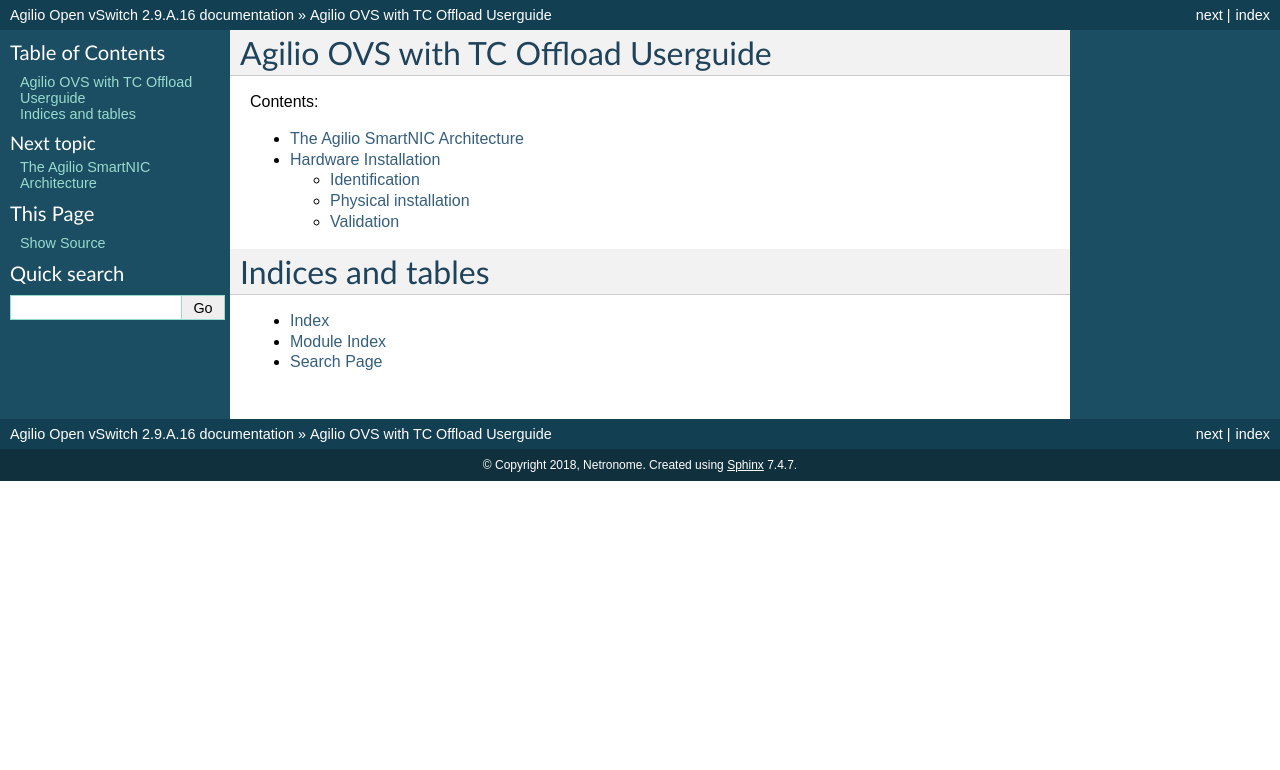
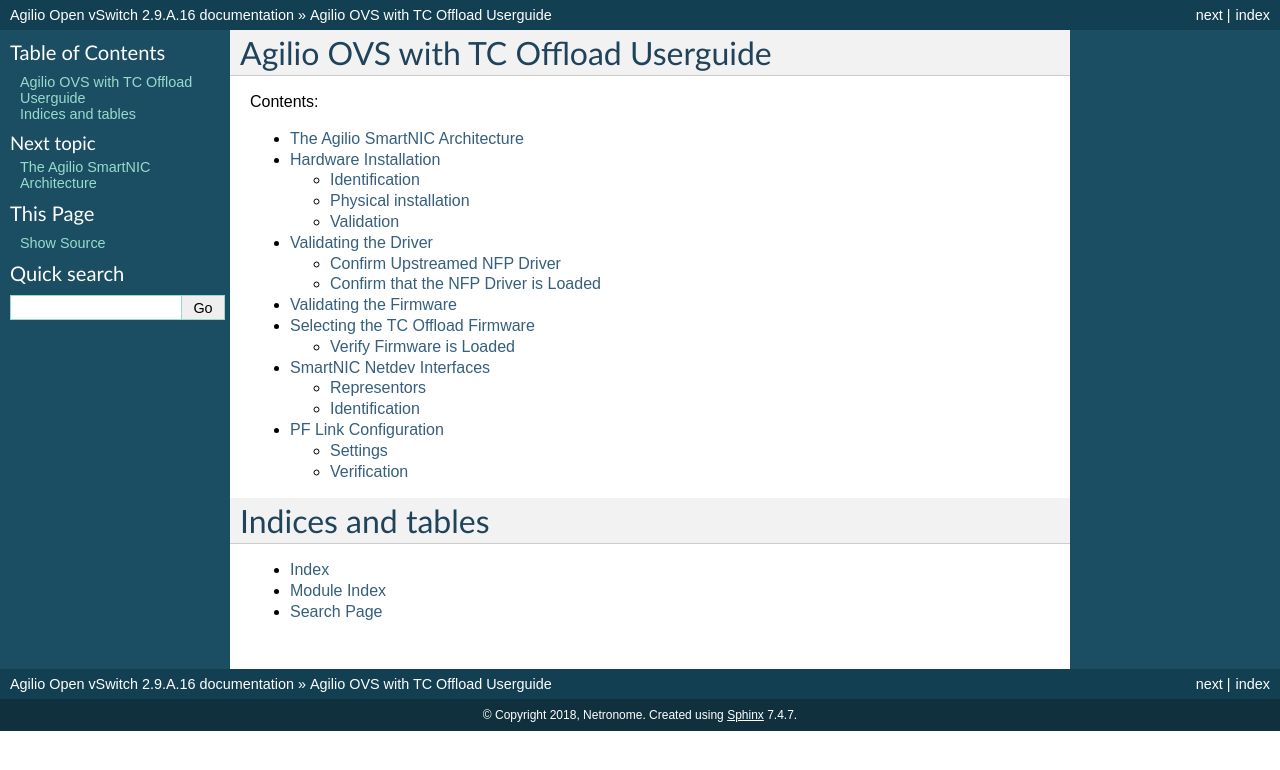
Before and after one commit to macris-xiao/disa-user-guide, a Sphinx documentation site: the page built from docs/index.rst, in a window 1280 px wide. Shown: the top 770 px of the page. Built offline with Sphinx 7.4.7, drawn with Linux system fonts in a browser that asks for light colours; formulas are drawn with MathJax 3; some of the changed lines change nothing that is shown.

Commit message:
Copied Chapter Four in Google Doc version to 03_Driver_and_Firmware.rst
Change-Id: Ib68c369710cdb67d99ed46bbf256965588f1c5bc

```diff
--- /dev/null
+++ b/docs/03_Driver_and_Firmware.rst
@@ -0,0 +1,537 @@
+Validating the Driver
+=======================
+
+The Netronome SmartNIC physical function driver with support for OVS-TC offload
+is included in Linux 4.13 and later kernels. The list of minimum required
+operating system distributions and their respective kernels which include the
+nfp driver are as follows:
+
+================ ======================
+Operating System Kernel package version
+================ ======================
+RHEL/Centos 7.5  3.10.0-862.el7
+Ubuntu 18.04 LTS 4.15.0-20.21
+================ ======================
+
+Confirm Upstreamed NFP Driver
+-----------------------------
+
+To confirm that your current Operating System contains the upstreamed nfp
+module:
+
+.. code:: bash
+
+    $ modinfo nfp | head -3
+    filename:
+    /lib/modules/<kernel package version>/kernel/drivers/net/ethernet/netronome/nfp/nfp.ko.xz
+    description:    The Netronome Flow Processor (NFP) driver.
+    license:        GPL
+
+.. note::
+    If the module is not found in your current kernel, refer to Appendix C:
+    Installing the Out-of-Tree NFP Driver for instructions on installing the out-of-tree NFP driver,
+    or simply upgrade your distributions and kernel version to include the upstreamed drivers.
+
+Confirm that the NFP Driver is Loaded
+-------------------------------------
+
+Use lsmod to list the loaded driver modules and use grep to match the
+expression for the NFP drivers:
+
+.. code:: bash
+
+    $ lsmod | grep nfp
+    nfp                   161364  0
+
+If the NFP driver isn’t loaded, try run the following command to manually load
+the module:
+
+.. code:: bash
+
+    $ modprobe nfp
+
+Validating the Firmware
+=======================
+
+Netronome SmartNICs are fully programmable devices and thus depend on the
+driver to load firmware onto the device at runtime. It is important to note
+that the functionality of the SmartNIC significantly depends on the firmware
+loaded. The firmware files should be present in the following directory
+(contents may vary depending on the installed firmware):
+
+.. code:: bash
+
+    $ ls -ogR --time-style="+" /lib/firmware/netronome/
+    /lib/firmware/netronome/:
+    total 8
+    drwxr-xr-x. 2 4096  flower
+    drwxr-xr-x. 2 4096  nic
+    lrwxrwxrwx  1   31  nic_AMDA0081-0001_1x40.nffw -> nic/nic_AMDA0081-0001_1x40.nffw
+    lrwxrwxrwx  1   31  nic_AMDA0081-0001_4x10.nffw -> nic/nic_AMDA0081-0001_4x10.nffw
+    lrwxrwxrwx  1   31  nic_AMDA0096-0001_2x10.nffw -> nic/nic_AMDA0096-0001_2x10.nffw
+    lrwxrwxrwx  1   31  nic_AMDA0097-0001_2x40.nffw -> nic/nic_AMDA0097-0001_2x40.nffw
+    lrwxrwxrwx  1   36  nic_AMDA0097-0001_4x10_1x40.nffw -> nic/nic_AMDA0097-0001_4x10_1x40.nffw
+    lrwxrwxrwx  1   31  nic_AMDA0097-0001_8x10.nffw -> nic/nic_AMDA0097-0001_8x10.nffw
+    lrwxrwxrwx  1   36  nic_AMDA0099-0001_1x10_1x25.nffw -> nic/nic_AMDA0099-0001_1x10_1x25.nffw
+    lrwxrwxrwx  1   31  nic_AMDA0099-0001_2x10.nffw -> nic/nic_AMDA0099-0001_2x10.nffw
+    lrwxrwxrwx  1   31  nic_AMDA0099-0001_2x25.nffw -> nic/nic_AMDA0099-0001_2x25.nffw
+    lrwxrwxrwx  1   34  pci-0000:04:00.0.nffw -> flower/nic_AMDA0097-0001_2x40.nffw
+    lrwxrwxrwx  1   34  pci-0000:06:00.0.nffw -> flower/nic_AMDA0096-0001_2x10.nffw
+
+    /lib/firmware/netronome/flower:
+    total 11692
+    lrwxrwxrwx. 1      17  nic_AMDA0081-0001_1x40.nffw -> nic_AMDA0097.nffw
+    lrwxrwxrwx. 1      17  nic_AMDA0081-0001_4x10.nffw -> nic_AMDA0097.nffw
+    lrwxrwxrwx. 1      17  nic_AMDA0096-0001_2x10.nffw -> nic_AMDA0096.nffw
+    -rw-r--r--. 1 3987240  nic_AMDA0096.nffw
+    lrwxrwxrwx. 1      17  nic_AMDA0097-0001_2x40.nffw -> nic_AMDA0097.nffw
+    lrwxrwxrwx. 1      17  nic_AMDA0097-0001_4x10_1x40.nffw -> nic_AMDA0097.nffw
+    lrwxrwxrwx. 1      17  nic_AMDA0097-0001_8x10.nffw -> nic_AMDA0097.nffw
+    -rw-r--r--. 1 3988184  nic_AMDA0097.nffw
+    lrwxrwxrwx. 1      17  nic_AMDA0099-0001_2x10.nffw -> nic_AMDA0099.nffw
+    lrwxrwxrwx. 1      17  nic_AMDA0099-0001_2x25.nffw -> nic_AMDA0099.nffw
+    -rw-r--r--. 1 3990552  nic_AMDA0099.nffw
+
+    /lib/firmware/netronome/nic:
+    total 12220
+    -rw-r--r--. 1 1380496  nic_AMDA0081-0001_1x40.nffw
+    -rw-r--r--. 1 1389760  nic_AMDA0081-0001_4x10.nffw
+    -rw-r--r--. 1 1385608  nic_AMDA0096-0001_2x10.nffw
+    -rw-r--r--. 1 1385664  nic_AMDA0097-0001_2x40.nffw
+    -rw-r--r--. 1 1391944  nic_AMDA0097-0001_4x10_1x40.nffw
+    -rw-r--r--. 1 1397880  nic_AMDA0097-0001_8x10.nffw
+    -rw-r--r--. 1 1386616  nic_AMDA0099-0001_1x10_1x25.nffw
+    -rw-r--r--. 1 1385608  nic_AMDA0099-0001_2x10.nffw
+    -rw-r--r--. 1 1386368  nic_AMDA0099-0001_2x25.nffw
+
+If netronome/flower is not present, the linux-firmware package on the system is
+probably outdated and does not contain the upstreamed OVS-TC firmware, refer to
+Upgrading TC Firmware for upgrade instructions. The NFP driver will search for
+firmware in /lib/firmware/netronome. Firmware is searched for in the following
+order and the first firmware to be successfully found and loaded is used by the
+driver::
+
+    serial-<serial-no>.nffw
+        pci-<pcidev>.nffw
+            nic-<type>_<media>.nffw
+
+This search is logged by the kernel when the driver is loaded. For example:
+
+.. code:: bash
+
+    $ dmesg | grep -A 4 nfp.*firmware
+    [  3.260788] nfp 0000:04:00.0: nfp: Looking for firmware file in order of priority:
+    [  3.260810] nfp 0000:04:00.0: nfp:   netronome/serial-00-15-4d-13-51-0c-10-ff.nffw: not found
+    [  3.260820] nfp 0000:04:00.0: nfp:   netronome/pci-0000:04:00.0.nffw: not found
+    [  3.262138] nfp 0000:04:00.0: nfp:   netronome/nic_AMDA0097-0001_2x40.nffw: found, loading...
+
+The version of the loaded firmware for a particular <netdev> interface, as
+found in SmartNIC Netdev Interfaces (for example enp4s0), or an interface’s
+port <netdev port> (eg enp4s0np0) can be displayed with the ethtool command
+
+.. code:: bash
+
+    $ ethtool -i <netdev/netdev port>
+    driver: nfp
+    version: 3.10.0-862.el7.x86_64 SMP mod_u
+    firmware-version: 0.0.3.5 0.20 nic-792810 nic
+    expansion-rom-version:
+    bus-info: 0000:04:00.0
+
+Firmware versions are displayed in order; NFD version, NSP version, APP FW
+version, driver APP. The specific output above shows that basic NIC firmware is
+running on the card, as indicated by "nic" in the firmware-version field.
+
+Selecting the TC Offload Firmware
+=================================
+
+In order to initialise the SmartNIC with the TC offload firmware, a symbolic
+link based on the PCI address of the SmartNIC must be directed to the desired
+firmware. When the kernel module is loaded, it will load the specified firmware
+instead of the default CoreNIC firmware. The TC offloaded firmware is located
+in the netronome/flower directory in lib/firmware.
+
+Creation and persistence of a symbolic link between the OVS-TC firmware to the
+SmartNIC associated PCI address is automated with the subsequent script.
+Review SmartNIC Netdev Interfaces to identify the SmartNIC’s netdev. The script
+in Hardware Installation: Identification details how to identify the SmartNIC’s
+assembly, however, it is recommended to run the following script with the scan
+parameter which queries the device’s assembly through the debug interface.
+
+.. code:: bash
+
+    #!/bin/bash
+    DEVICE=${1}
+    DEFAULT_ASSY=scan
+    ASSY=${2:-${DEFAULT_ASSY}}
+    APP=${3:-flower}
+
+    if [ "x${DEVICE}" = "x" -o ! -e /sys/class/net/${DEVICE} ]; then
+        echo Syntax: ${0} device [ASSY] [APP]
+        echo
+        echo This script associates the TC Offload firmware
+        echo with a Netronome SmartNIC.
+        echo
+        echo device: is the network device associated with the SmartNIC
+        echo ASSY: defaults to ${DEFAULT_ASSY}
+        echo APP: defaults to flower. flower-next is supported if updated
+        echo      firmware has been installed.
+        exit 1
+    fi
+
+    # It is recommended that the assembly be determined by inspection
+    # The following code determines the value via the debug interface
+    if [ "${ASSY}x" = "scanx" ]; then
+        ethtool -W ${DEVICE} 0
+        DEBUG=$(ethtool -w ${DEVICE} data /dev/stdout | strings)
+        SERIAL=$(echo "${DEBUG}" | grep "^SN:")
+        ASSY=$(echo ${SERIAL} | grep -oE AMDA[0-9]{4})
+    fi
+
+    PCIADDR=$(basename $(readlink -e /sys/class/net/${DEVICE}/device))
+    FWDIR="/lib/firmware/netronome"
+
+    # AMDA0081 and AMDA0097 uses the same firmware
+    if [ "${ASSY}" = "AMDA0081" ]; then
+        if [ ! -e ${FWDIR}/${APP}/nic_AMDA0081.nffw ]; then
+           ln -sf nic_AMDA0097.nffw ${FWDIR}/${APP}/nic_AMDA0081.nffw
+       fi
+    fi
+
+    FW="${FWDIR}/pci-${PCIADDR}.nffw"
+    ln -sf "${APP}/nic_${ASSY}.nffw" "${FW}"
+
+    # insert distro-specific initramfs section here...
+
+For RHEL 7.5 systems, it is recommended to append the following snippet:
+
+.. code:: bash
+
+    # RHEL 7.5 distro-specific initramfs section
+    DRACUT_CONF=/etc/dracut.conf.d/98-nfp-firmware.conf
+    echo "install_items+=\" ${FW} \"" > "${DRACUT_CONF}"
+    dracut -f
+
+For Ubuntu 18.04 systems, append the following snippet, instead:
+
+.. code:: bash
+
+    # Ubuntu 18.04 distro-specific initramfs section
+    HOOK=/etc/initramfs-tools/hooks/agilio_firmware
+    cat >${HOOK} << EOF
+    #!/bin/sh
+    PREREQ=""
+    prereqs()
+    {
+        echo "\$PREREQ"
+    }
+    case "\$1" in
+    prereqs)
+        prereqs
+        exit 0
+        ;;
+    esac
+    . /usr/share/initramfs-tools/hook-functions
+    cp "${FW}" "\${DESTDIR}${FW}"
+    if have_module nfp ; then
+        manual_add_modules nfp
+    fi
+    exit 0
+    EOF
+    chmod a+x "${HOOK}"
+    update-initramfs -u
+
+As an example:
+
+- The script has been assembled into ./agilio-tc-fw-select.sh
+- A netdev associated with the SmartNIC is p5p1
+- The user wishes to auto-detect the Assembly ID
+
+.. code:: bash
+
+    ./agilio-tc-fw-select.sh p5p1 scan
+    # rmmod nfp
+    # modprobe nfp
+
+If the out-of-tree firmware repository has been installed (as described in
+Upgrading TC Firmware) and the user wishes to select that instead:
+
+.. code:: bash
+
+    # ./agilio-tc-fw-select.sh p5p1 scan flower-next
+    # rmmod nfp
+    # modprobe nfp
+
+Verify Firmware is Loaded
+-------------------------
+
+The firmware should indicate that it has the FLOWER capability, this can be
+confirmed by inspecting dmesg. e.g.:
+
+.. code:: bash
+
+    $ dmesg | grep nfp
+    [ 3131.714215] nfp 0000:04:00.0 eth4: Netronome NFP-6xxx Netdev: TxQs=8/8 RxQs=8/8
+    [ 3131.714221] nfp 0000:04:00.0 eth4: VER: 0.0.5.5, Maximum supported MTU: 9420
+    [ 3131.714227] nfp 0000:04:00.0 eth4: CAP: 0x20140673 PROMISC RXCSUM TXCSUM RXVLAN GATHER TSO1 [ 3131.714227] nfp 0000:04:00.0 eth4: ... ... ...RSS2 AUTOMASK IRQMOD FLOWER
+
+Loading of flower firmware may also be confirmed using ethtool. “AOTC”
+indicates that OVS-TC firmware was loaded, as does “flow”. e.g.:
+
+.. code:: bash
+
+    $ ethtool -i <netdev>
+    driver: nfp
+    version: 3.10.0-862.el7.x86_64 SMP mod_u
+    firmware-version: 0.0.5.5 0.22 0AOTC28A.5642 flow
+    expansion-rom-version:
+    bus-info: 0000:04:00.0
+
+SmartNIC Netdev Interfaces
+==========================
+
+Representors
+------------
+
+Representor netdevs, or representors, are netdevs created to represent the
+switch-side of a port. When Flower firmware for Agilio CX SmartNIC is loaded
+the following netdevs are created:
+
+- A netdev for the PCI physical function (PF) to represent the PCI connection
+  between the host and the card
+- Representor netdevs for each physical port (MAC) of the card. These are used
+  to allow configuration, for example of link state, of the port, to access
+  statistics of the port and to carry fallback traffic. Fallback traffic are
+  packets which are not handled by the datapath on the SmartNIC, usually
+  because there is no matching rule present, and thus sent to the host for
+  processing.
+- A representor netdev for the PF. This is not currently used in an OVS-TC
+  system.
+
+When SR-IOV VFs (virtual functions) are instantiated, a representor netdev is
+created for each VF division of the PCIe lane. Like representors for physical
+ports, these are used for configuration, statistics and fallback packets.
+When using OVS-TC it is the physical port representor, referred to here as
+<netdev port>, and VF representor netdevs that are attached to OVS which then
+allow OVS to configure the associated ports and VFs to send and receive
+fallback packets.
+
+Identification
+--------------
+
+To identify the Agilio NIC Interfaces, begin by identifying the physical
+function and physical port representor names. This may be determined by
+examining the netdevs of the PF PCI devices for the Agilio NIC. These PCI
+devices may be determined using the lspci tool to list devices with the
+vendor:device tuples; 19ee:4000 and 19ee:6000. The netdevs associated with
+these devices may be determined by examining sysfs. In the example below,
+enp4s0np0 and enp4s0np1 are both physical port (<netdev port>) representors
+whilst p6p1 is the physical function (<netdev>) netdev:
+
+.. code:: bash
+
+    $ BDFS=$({ lspci -Dnnd 19ee:4000; lspci -Dnnd 19ee:6000; } | cut -f 1 -d " ")
+    $ for i in $BDFS; do ls /sys/bus/pci/drivers/nfp/$i/net/; done
+    enp4s0np0  enp4s0np1  p6p1
+
+The naming scheme for each port and physical function is dependent on the
+motherboard and the pci slot into which the NFP is installed. The PF name
+should be that associated with the PCI slot and the physical port names should
+be the PF name with np<x> appended.
+
+.. note::
+
+    enabling biosdevname or bios configurations can affect the port naming policies.
+
+For example, to confirm that the representor enp4s0np0 is a physical port,
+should yield the output:
+
+.. code:: bash
+
+    $ cat /sys/class/net/<netdev port>/phys_port_name
+    p0
+
+The physical ports will report the physical port name, while the physical
+function (in this case enp4s0) will report an error.
+
+.. code:: bash
+
+    $ cat /sys/class/net/<netdev>/phys_port_name
+    cat /sys/class/net/enp4s0/phys_port_name: Operation not supported
+
+Once a physical port name has been determined, it is possible to determine the
+switch id of the the NFP.  This is required to determine the names of the VF
+representors (VF reprs) when multiple NFPs are installed in a host.  If an NFP
+has more than one physical port, both ports will share the same switch id.
+Again, the PF will report an error when it’s switch id is queried. For example,
+the switch id of the device for which enp4s0np0 is a physical port, is:
+
+.. code:: bash
+
+    $ cat /sys/class/net/enp4s0np0/phys_switch_id
+    00154d13510c
+
+Please refer to the section Configuring SR-IOV for information on how to
+instantiate VFs.
+
+To identify VF representors, query the devices listed in /sys/class/net for
+phys_port_name and phys_switch_id.  VFs will share the switch id and report
+their individual VF number in the form p0vf<x>.  To create a translation
+variable in bash that translates from VF index to interface name, run the
+following script:
+
+.. code:: bash
+
+    #!/bin/sh
+    declare -A vf_repr_ifname
+    for ifname in $(ls /sys/class/net) ; do
+        pn=$(cat /sys/class/net/$ifname/phys_port_name 2> /dev/null)
+        [ "x$pn" != "x" ] || continue
+        vfidx=$(echo "$pn" | sed -rn 's/pf0vf([0-9]+)$/\1/p')
+        [ "x$vfidx" != "x" ] || continue
+        vf_repr_ifname[$vfidx]="$ifname"
+    done
+
+.. note::
+
+    This operation is not atomic and so any other subsystem that renames the network devices may invalidate this table.
+
+The virtual functions are identified by associated PCI addresses. The VF’s
+address space begins at domain 8, function 0 of the PCI bus and increments per
+VF. For example, VF1 presents address 0000:04:08.1, while VF9 will be at
+000:04:09.1. The PCI address base to which VFs are offset from was identified
+previously in Hardware Installation Furthermore, VFs are also symlinked as
+virtfn<x> with x in the range of VFs in /sys/bus/pci/devices/<nfp-bus-info>,
+for example:
+
+.. code:: bash
+
+    $ ls -og --time-style="+" /sys/bus/pci/drivers/nfp/0000:04:00.0/virtfn[19]
+    lrwxrwxrwx 1 0  /sys/bus/pci/drivers/nfp/0000:04:00.0/virtfn1 -> ../0000:04:08.1
+    lrwxrwxrwx 1 0  /sys/bus/pci/drivers/nfp/0000:04:00.0/virtfn9 -> ../0000:04:09.1
+
+PF Link Configuration
+=====================
+
+The physical function <netdev> for the PCI device acts as a lower-device for
+representors and must be up in order to allow sending and receiving fallback
+traffic on representors. As the PF netdev is not used directly to carry packets
+it is recommended that it be brought up without an IP address.
+It is also advised to set the maximum transmission unit for the PF interface to
+the largest value supported by the firmware, as advertised in dmesg below, to
+avoid fallback packets from being unnecessarily dropped due to being larger
+than the MTU of the PF.
+
+.. code:: bash
+
+    $ dmesg | grep MTU
+    [ 3131.714221] nfp 0000:04:00.0 eth4: VER: 0.0.5.5, Maximum supported MTU: 9420
+
+Settings
+--------
+
+RHEL/Centos 7.5
+~~~~~~~~~~~~~~~
+
+Network manager may be configured to bring up a device without addresses as
+follows. Network manager may not present on some Centos distributions
+(check with systemctl status NetworkManager.service), it can be installed using
+yum:
+
+.. code:: bash
+
+    $ yum install NetworkManager
+
+In the example the device is p5p1, this should be changed to match the PF
+netdev in question. First add the connection type to network manager, then
+change IP configurations as follows:
+
+.. code:: bash
+
+    # Create connection for netdev
+    $ nmcli c add type ethernet ifname p5p1 con-name ethernet-p5p1
+    Connection 'ethernet-p5p1' (0e3e4e76-f592-4814-963b-e3fbecf00504) successfully added.
+    # Disable IPv4 configuration
+    $ nmcli c modify ethernet-p5p1 ipv4.method disabled
+    # Ignore IPv6 configuration
+    $ nmcli c modify ethernet-p5p1 ipv6.method ignore
+    # Set mtu to largest supported by firmware, as reported in dmsg, to avoid unnecessary
+    # packet drops of large fallback packets
+    $ nmcli c modify ethernet-p5p1 ethernet.mtu 9240
+
+Network manager may now be used to bring up the connection. This will bring up
+the link on the physical function which is essential to allow communication
+between the TC offload mechanism and the NFP.
+
+.. code:: bash
+
+    $ nmcli c up ethernet-p5p1
+
+Ubuntu 18.04
+~~~~~~~~~~~~
+
+A networkd-dispatcher script can be used to set an interface’s MTU and bring up
+the link of the PF’s netdev without adding any IP addresses to it.
+Reconfiguring the MTU is discussed in more detailed subsequently in Configuring
+interface Maximum Transmission Unit (MTU). In this example a simple script is
+run for each routable interface. Again, the device used here is p5p1 which
+should be changed to match the specifc PF <netdev> installed in the system.
+
+.. code:: bash
+
+    $ cat > /usr/lib/networkd-dispatcher/routable.d/50-ifup-noaddr << 'EOF'
+    #!/bin/sh
+    ip link set mtu 9420 dev p1p5
+    ip link set up dev p1p5
+    EOF
+    $ chmod u+x /usr/lib/networkd-dispatcher/routable.d/50-ifup-noaddr
+
+In order to ensure the hook above is run, regardless of if networkd-dispatcher
+runs before or after systemd-networkd, the configuration of networkd-dispatcher
+should be updated to generate events reflecting the existing state and
+behaviour when it starts up. This is the --run-startup-triggers option and may
+be passed to networkd-dispatcher on start-up by adding it to
+/etc/default/networkd-dispatcher.
+
+.. code:: bash
+
+    $ cat > /etc/default/networkd-dispatcher << 'EOF'
+    # Specify command line options here. This config file is used
+    # by the included systemd service file.
+    networkd_dispatcher_args="--run-startup-triggers"
+    EOF
+
+Restarting network-dispatcher should now set the MTU and bring up the link of
+p1p5 if there are any routable interfaces.
+
+.. code:: bash
+
+    $ systemctl restart networkd-dispatcher
+
+The service status of networkd will then reflect the changes implemented
+
+.. code:: bash
+
+    $ service networkd-dispatcher status
+    ● networkd-dispatcher.service - Dispatcher daemon for systemd-networkd
+          Loaded: loaded (/lib/systemd/system/networkd-dispatcher.service; enabled; vendor preset:
+                        enabled)
+          Active: active (running) since Wed 2018-05-16 13:05:48 UTC; 2min 31s ago
+          Main PID: 41757 (networkd-dispat)
+            Tasks: 2 (limit: 7372)
+                  CGroup: /system.slice/networkd-dispatcher.service
+                            └─41757 /usr/bin/python3 /usr/bin/networkd-dispatcher --run-startup-triggers
+
+Verification
+------------
+
+Verify link state and MTU of the PF netdev. For example the netdev enp4s0
+(not its ports enp4s0np0 or enp4s0np1) outputs:
+
+.. code:: bash
+
+    $ ip addr sh <netdev>
+    14: enp4s0: <BROADCAST,MULTICAST,UP,LOWER_UP> mtu 9420 qdisc mq state UP group default qlen 1000
+        link/ether 0e:c4:88:90:27:88 brd ff:ff:ff:ff:ff:ff
+        inet6 fe80::cc4:88ff:fe90:2788/64 scope link
+          valid_lft forever preferred_lft forever
--- a/docs/index.rst
+++ b/docs/index.rst
@@ -12,6 +12,7 @@
 
    01_Architecture
    02_Hardware_installation
+   03_Driver_and_Firmware
 
 
 Indices and tables
```
